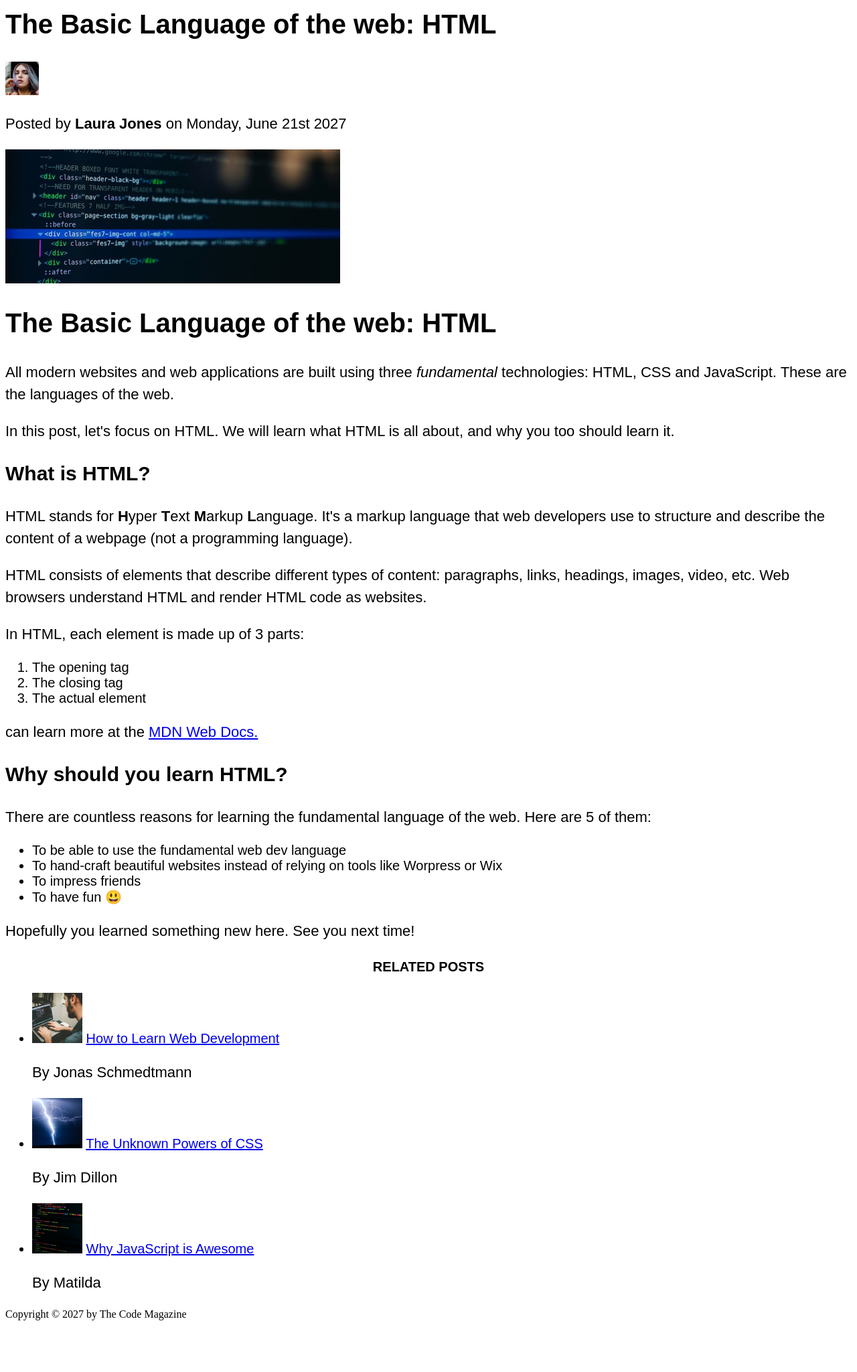
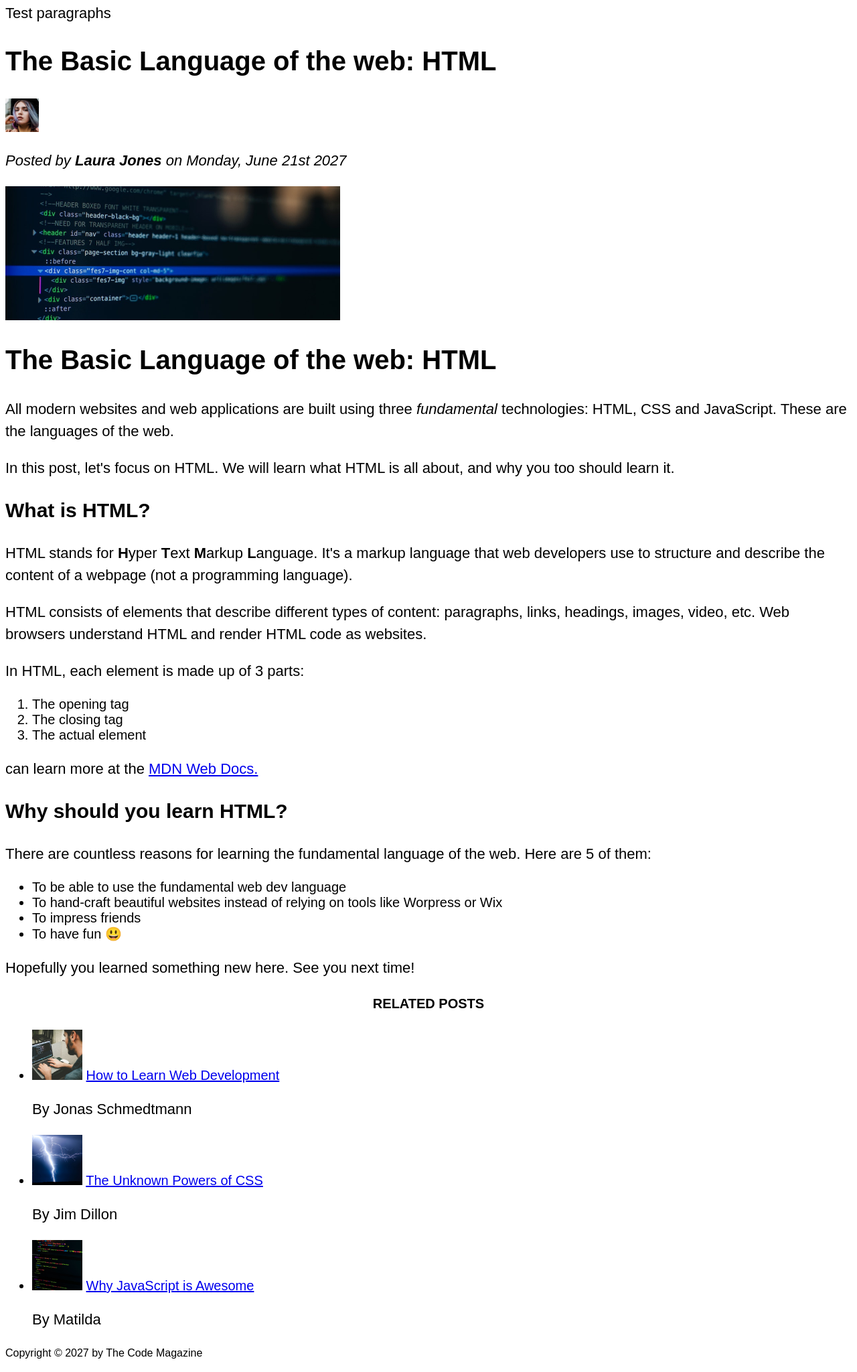
Before and after one commit to eangao/htmlcss-03-css-fundamentals, a plain HTML site: page index.html in a window 1280 px wide. Shown: the part 103-2151 px from the top of the page at 67% size. Before the commit the page ends 2082 px from the top, so only its background shows below. Drawn offline with Linux system fonts and the light colour scheme.

Commit message:
Combining Selectors

```diff
--- a/index.html
+++ b/index.html
@@ -22,6 +22,8 @@
         <a href="#">Flexbox</a>
         <a href="#">CSS</a>
       </nav>
+
+      <p>Test paragraphs</p>
     </header>
 
     <article>
@@ -140,6 +142,8 @@
       </ul>
     </aside>
 
-    <footer>Copyright &copy; 2027 by The Code Magazine</footer>
+    <footer>
+      <p>Copyright &copy; 2027 by The Code Magazine</p>
+    </footer>
   </body>
 </html>
--- a/style.css
+++ b/style.css
@@ -1,34 +1,45 @@
+h1,
+h2,
+h3,
+h4,
+p,
+li {
+  font-family: sans-serif;
+}
+
 h1 {
   font-size: 26px;
-  font-family: sans-serif;
   text-transform: uppercase;
   font-style: italic;
 }
 
 h2 {
   font-size: 40px;
-  font-family: sans-serif;
 }
 
 h3 {
   font-size: 30px;
-  font-family: sans-serif;
 }
 
 h4 {
   font-size: 20px;
-  font-family: sans-serif;
   text-transform: uppercase;
   text-align: center;
 }
 
 p {
   font-size: 22px;
-  font-family: sans-serif;
   line-height: 1.5;
 }
 
 li {
   font-size: 20px;
-  font-family: sans-serif;
 }
+
+footer p {
+  font-size: 16px;
+}
+
+article header p {
+  font-style: italic;
+}
```
